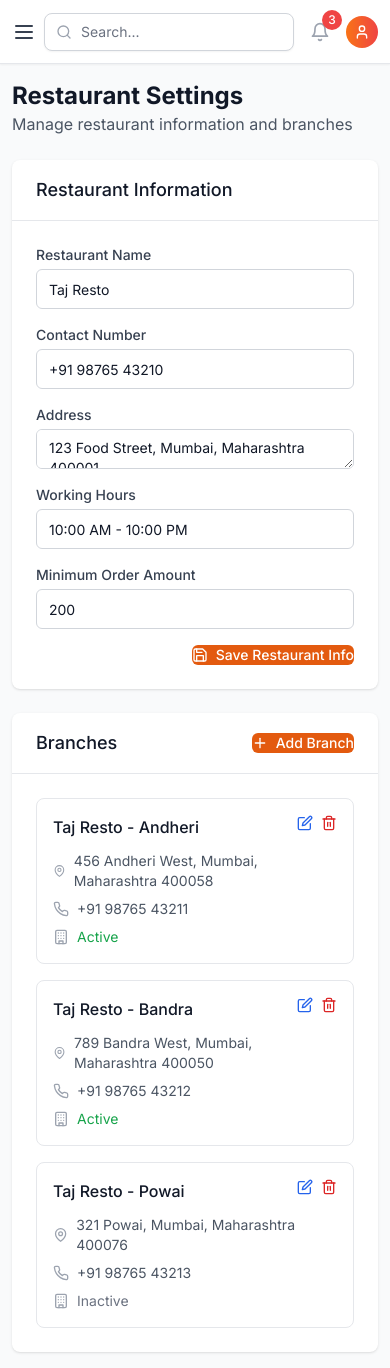
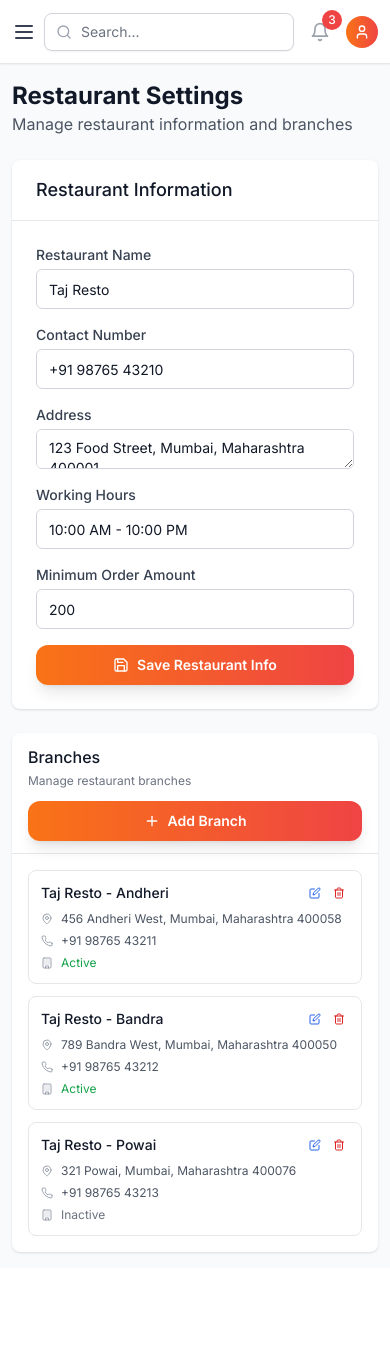
Before and after one commit to VARUN1128/al_taj_dashboard, a Next.js app: page /admin/settings in a window 390 px wide. After the commit the page ends 1268 px from the top, so only its background shows below. Built offline with nearby package versions, Linux system fonts and the light colour scheme.

Commit message:
optimised

```diff
--- a/app/admin/settings/page.tsx
+++ b/app/admin/settings/page.tsx
@@ -205,8 +205,8 @@ export default function SettingsPage() {
             </div>
 
             <div className="flex justify-end">
-              <button type="submit" className="btn btn-primary">
-                <Save className="h-4 w-4 mr-2" />
+              <button type="submit" className="w-full sm:w-auto inline-flex items-center justify-center px-4 sm:px-6 py-2.5 sm:py-3 bg-gradient-to-r from-orange-500 to-red-500 hover:from-orange-600 hover:to-red-600 text-white font-semibold rounded-xl shadow-lg hover:shadow-xl transform hover:scale-105 transition-all duration-200 border-0 focus:outline-none focus:ring-2 focus:ring-orange-500 focus:ring-offset-2 text-sm sm:text-base">
+                <Save className="h-4 w-4 sm:h-5 sm:w-5 mr-2" />
                 Save Restaurant Info
               </button>
             </div>
@@ -216,52 +216,55 @@ export default function SettingsPage() {
 
       {/* Branches Management */}
       <div className="bg-white shadow rounded-lg">
-        <div className="px-6 py-4 border-b border-gray-200 flex justify-between items-center">
-          <h3 className="text-lg font-medium text-gray-900">Branches</h3>
+                 <div className="px-4 sm:px-6 py-3 sm:py-4 border-b border-gray-200 flex flex-col sm:flex-row justify-between items-start sm:items-center gap-3 sm:gap-4">
+           <div>
+             <h3 className="text-base sm:text-lg font-medium text-gray-900">Branches</h3>
+             <p className="text-xs sm:text-sm text-gray-500 mt-1">Manage restaurant branches</p>
+           </div>
            <button
              onClick={() => {
                setEditingBranch(null)
                resetBranchForm()
                setShowBranchModal(true)
              }}
-            className="btn btn-primary"
+             className="w-full sm:w-auto inline-flex items-center justify-center px-4 sm:px-6 py-2.5 sm:py-3 bg-gradient-to-r from-orange-500 to-red-500 hover:from-orange-600 hover:to-red-600 text-white font-semibold rounded-xl shadow-lg hover:shadow-xl transform hover:scale-105 transition-all duration-200 border-0 focus:outline-none focus:ring-2 focus:ring-orange-500 focus:ring-offset-2 text-sm sm:text-base min-w-[140px]"
            >
-            <Plus className="h-4 w-4 mr-2" />
-            Add Branch
+             <Plus className="h-4 w-4 sm:h-5 sm:w-5 mr-2 flex-shrink-0" />
+             <span className="whitespace-nowrap">Add Branch</span>
            </button>
          </div>
-        <div className="p-6">
-          <div className="grid grid-cols-1 md:grid-cols-2 lg:grid-cols-3 gap-4">
+                 <div className="p-4 sm:p-6">
+           <div className="grid grid-cols-1 sm:grid-cols-2 lg:grid-cols-3 gap-3 sm:gap-4">
              {branches.map((branch) => (
-              <div key={branch.id} className="border rounded-lg p-4">
-                <div className="flex justify-between items-start mb-3">
-                  <h4 className="font-medium text-gray-900">{branch.name}</h4>
-                  <div className="flex gap-2">
+               <div key={branch.id} className="border rounded-lg p-3 sm:p-4 hover:shadow-md transition-shadow">
+                 <div className="flex justify-between items-start mb-2 sm:mb-3">
+                   <h4 className="font-medium text-gray-900 text-sm sm:text-base line-clamp-1">{branch.name}</h4>
+                   <div className="flex gap-1 sm:gap-2">
                      <button
                        onClick={() => handleEditBranch(branch)}
-                      className="text-blue-600 hover:text-blue-900"
+                       className="text-blue-600 hover:text-blue-900 p-1"
                      >
-                      <Edit className="h-4 w-4" />
+                       <Edit className="h-3 w-3 sm:h-4 sm:w-4" />
                      </button>
                      <button
                        onClick={() => handleDeleteBranch(branch.id)}
-                      className="text-red-600 hover:text-red-900"
+                       className="text-red-600 hover:text-red-900 p-1"
                      >
-                      <Trash2 className="h-4 w-4" />
+                       <Trash2 className="h-3 w-3 sm:h-4 sm:w-4" />
                      </button>
                    </div>
                  </div>
-                <div className="space-y-2 text-sm">
-                  <div className="flex items-center gap-2">
-                    <MapPin className="h-4 w-4 text-gray-400" />
-                    <span className="text-gray-600">{branch.address}</span>
+                 <div className="space-y-1.5 sm:space-y-2 text-xs sm:text-sm">
+                   <div className="flex items-start gap-2">
+                     <MapPin className="h-3 w-3 sm:h-4 sm:w-4 text-gray-400 mt-0.5 flex-shrink-0" />
+                     <span className="text-gray-600 line-clamp-2">{branch.address}</span>
                    </div>
                    <div className="flex items-center gap-2">
-                    <Phone className="h-4 w-4 text-gray-400" />
+                     <Phone className="h-3 w-3 sm:h-4 sm:w-4 text-gray-400 flex-shrink-0" />
                      <span className="text-gray-600">{branch.contact}</span>
                    </div>
                    <div className="flex items-center gap-2">
-                    <Building className="h-4 w-4 text-gray-400" />
+                     <Building className="h-3 w-3 sm:h-4 sm:w-4 text-gray-400 flex-shrink-0" />
                      <span className={`${branch.is_active ? 'text-green-600' : 'text-gray-500'}`}>
                        {branch.is_active ? 'Active' : 'Inactive'}
                      </span>
@@ -276,14 +279,14 @@ export default function SettingsPage() {
              {/* Add/Edit Branch Modal */}
        {showBranchModal && (
          <div className="fixed inset-0 bg-gray-600 bg-opacity-50 overflow-y-auto h-full w-full z-50">
-          <div className="relative top-20 mx-auto p-5 border w-11/12 md:w-3/4 lg:w-1/2 shadow-lg rounded-md bg-white">
+           <div className="relative top-4 sm:top-20 mx-auto p-4 sm:p-5 border w-11/12 md:w-3/4 lg:w-1/2 shadow-lg rounded-md bg-white">
              <div className="flex justify-between items-center mb-4">
-              <h3 className="text-lg font-medium text-gray-900">
+               <h3 className="text-base sm:text-lg font-medium text-gray-900">
                  {editingBranch ? 'Edit Branch' : 'Add Branch'}
                </h3>
                <button
                  onClick={() => setShowBranchModal(false)}
-                className="text-gray-400 hover:text-gray-600"
+                 className="text-gray-400 hover:text-gray-600 p-1"
                >
                  ×
                </button>
@@ -291,39 +294,39 @@ export default function SettingsPage() {
 
                          <form onSubmit={handleBranchSubmit} className="space-y-4">
                <div>
-                <label className="block text-sm font-medium text-gray-700 mb-1">
+                 <label className="block text-xs sm:text-sm font-medium text-gray-700 mb-1">
                    Branch Name
                  </label>
                  <input
                    type="text"
                    required
-                  className="input"
+                   className="input text-sm sm:text-base"
                    value={branchFormData.name}
                    onChange={(e) => setBranchFormData({ ...branchFormData, name: e.target.value })}
                  />
                </div>
 
                <div>
-                <label className="block text-sm font-medium text-gray-700 mb-1">
+                 <label className="block text-xs sm:text-sm font-medium text-gray-700 mb-1">
                    Address
                  </label>
                  <textarea
                    required
                    rows={3}
-                  className="input"
+                   className="input text-sm sm:text-base"
                    value={branchFormData.address}
                    onChange={(e) => setBranchFormData({ ...branchFormData, address: e.target.value })}
                  />
                </div>
 
                <div>
-                <label className="block text-sm font-medium text-gray-700 mb-1">
+                 <label className="block text-xs sm:text-sm font-medium text-gray-700 mb-1">
                    Contact Number
                  </label>
                  <input
                    type="tel"
                    required
-                  className="input"
+                   className="input text-sm sm:text-base"
                    value={branchFormData.contact}
                    onChange={(e) => setBranchFormData({ ...branchFormData, contact: e.target.value })}
                  />
@@ -337,18 +340,18 @@ export default function SettingsPage() {
                      checked={branchFormData.is_active}
                      onChange={(e) => setBranchFormData({ ...branchFormData, is_active: e.target.checked })}
                    />
-                  <span className="ml-2 text-sm text-gray-700">Active Branch</span>
+                   <span className="ml-2 text-xs sm:text-sm text-gray-700">Active Branch</span>
                  </label>
                </div>
 
-              <div className="flex gap-2">
-                <button type="submit" className="btn btn-primary">
+                             <div className="flex flex-col sm:flex-row gap-2">
+                 <button type="submit" className="w-full sm:w-auto inline-flex items-center justify-center px-4 sm:px-6 py-2.5 sm:py-3 bg-gradient-to-r from-orange-500 to-red-500 hover:from-orange-600 hover:to-red-600 text-white font-semibold rounded-xl shadow-lg hover:shadow-xl transform hover:scale-105 transition-all duration-200 border-0 focus:outline-none focus:ring-2 focus:ring-orange-500 focus:ring-offset-2 text-sm sm:text-base">
                    {editingBranch ? 'Update' : 'Add'} Branch
                  </button>
                  <button
                    type="button"
                    onClick={() => setShowBranchModal(false)}
-                  className="btn btn-secondary"
+                   className="w-full sm:w-auto inline-flex items-center justify-center px-4 sm:px-6 py-2.5 sm:py-3 bg-gray-500 hover:bg-gray-600 text-white font-semibold rounded-xl shadow-lg hover:shadow-xl transform hover:scale-105 transition-all duration-200 border-0 focus:outline-none focus:ring-2 focus:ring-gray-500 focus:ring-offset-2 text-sm sm:text-base"
                  >
                    Cancel
                  </button>
```
Lines whose indentation alone changed are shown as unchanged.
